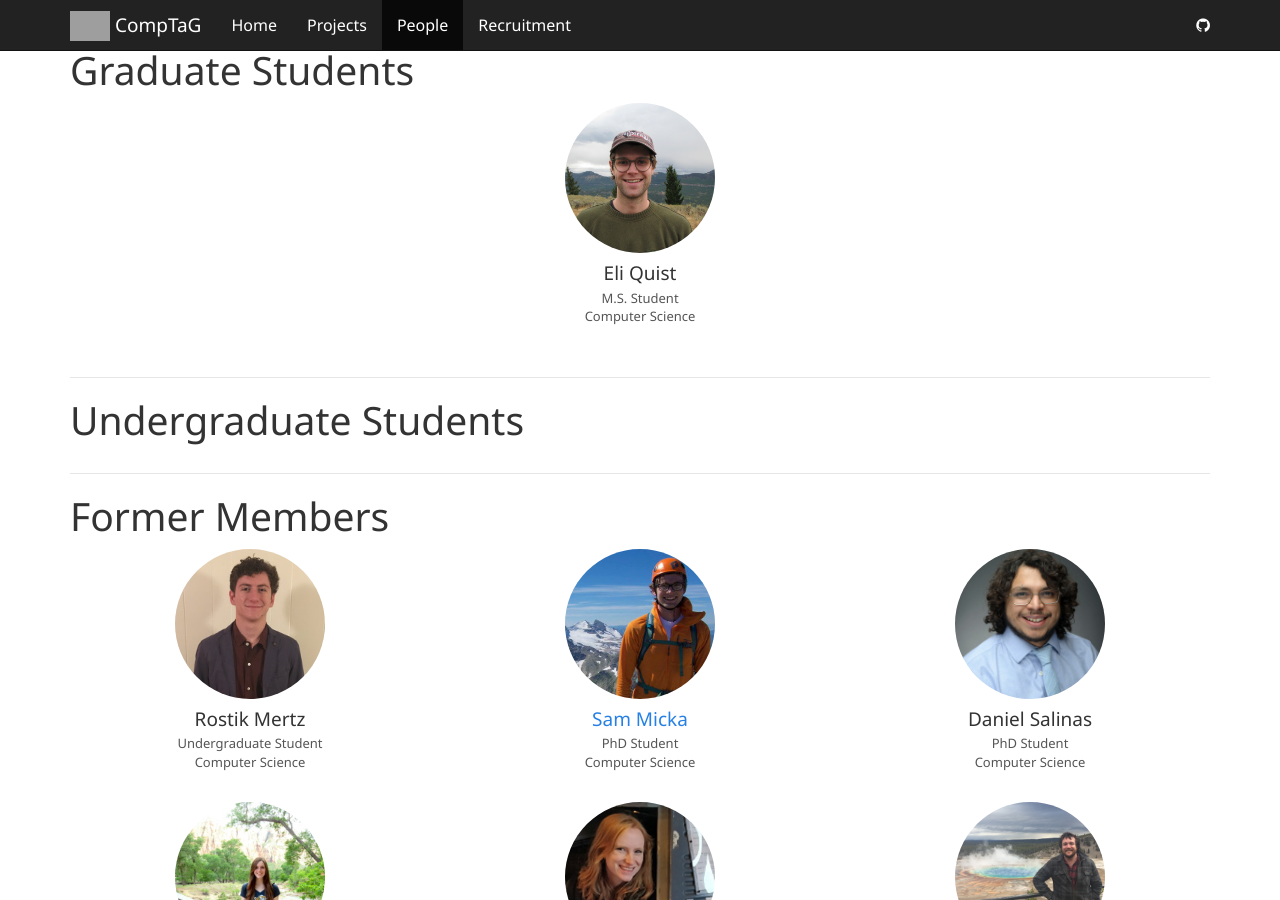
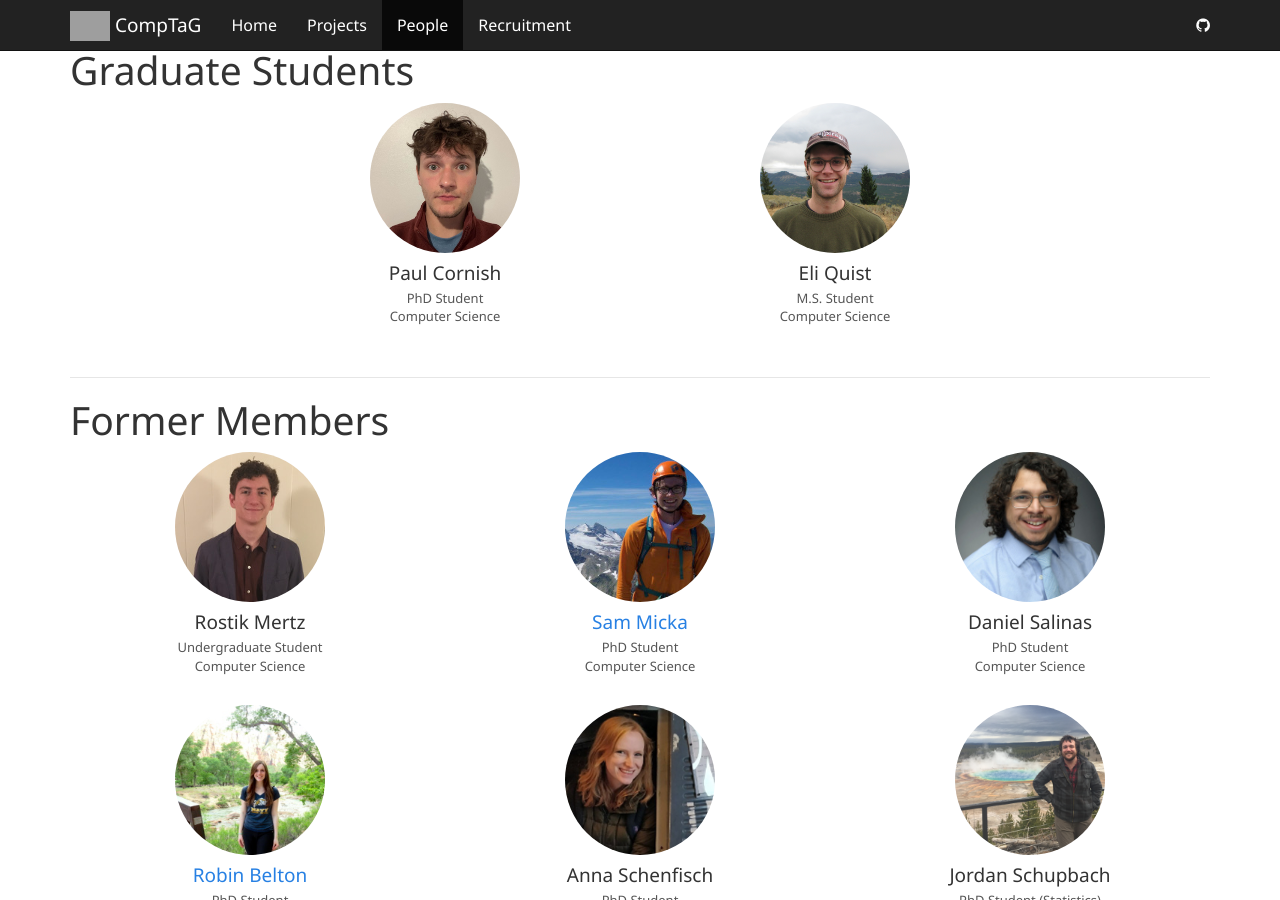
Before and after one commit to compTAG/comptag.github.io, a Jekyll site: the page built from people.html, in a window 1280 px wide and 900 px high, scrolled down 1013 px. Built offline with Jekyll 4.4.1, drawn with Linux system fonts in a browser that asks for light colours; comment, search, counter and statistics services are not loaded; grey boxes are pictures that could not be loaded.

Commit message:
Add Paul to website

```diff
--- a/_data/people.yml
+++ b/_data/people.yml
@@ -70,6 +70,10 @@
 # GRADUATE STUDENTS
 - category: Graduate Students
   members:
+    - name: Paul Cornish
+      role: PhD Student
+      department: Computer Science
+      photo: assets/people/paul.jpg
     - name: Eli Quist
       role: M.S. Student
       department: Computer Science
@@ -77,8 +81,8 @@
 
 # ------------------------------------------------------------------------------
 # UNDERGRADUATE STUDENTS
-- category: Undergraduate Students
-  members:
+# - category: Undergraduate Students
+#   members:
 
 
 # ------------------------------------------------------------------------------
```
Also changed, not shown: assets/people/paul.jpg (added).
